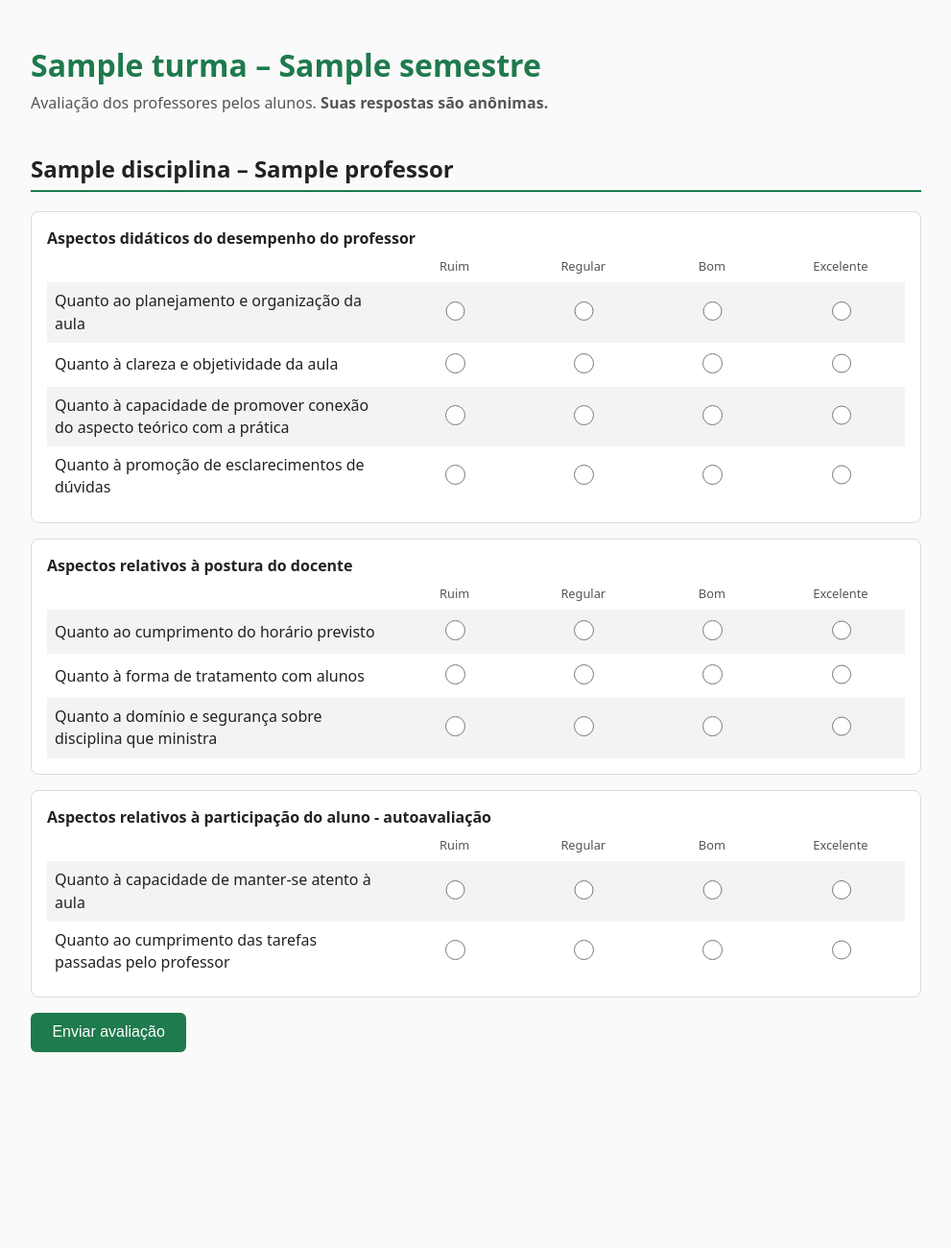
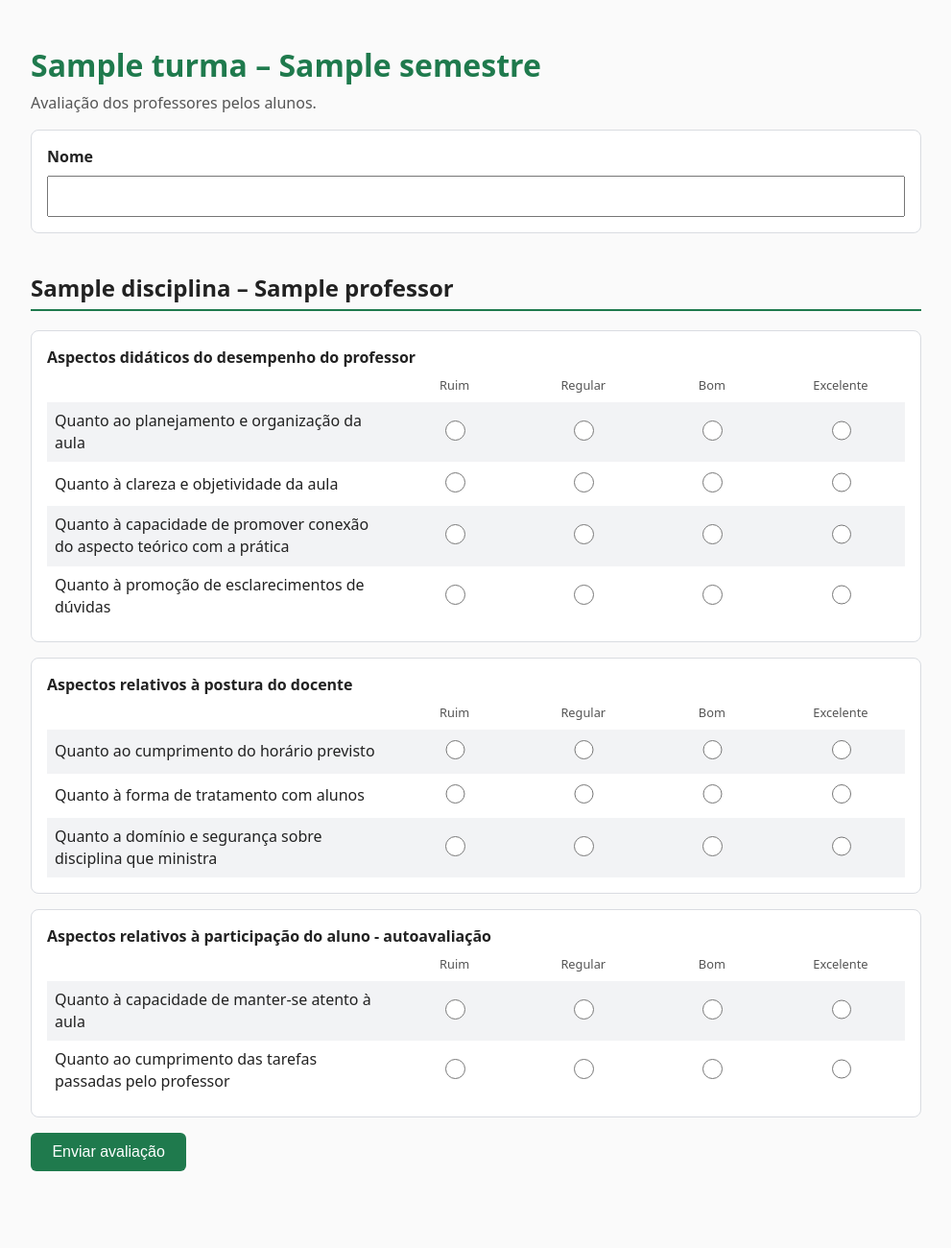
Before and after one commit to alfredoneto01/avaliacao, a Django app: page /a/00000000-0000-0000-0000-000000000001/ in a window 1280 px wide. Shown: the whole page at 96% size, without its empty margins (144-1135 px from the left). Before the commit the page ends 1096 px from the top, so only its background shows below. Run offline with Django 5.2, Linux system fonts and the light colour scheme; data comes from the database, SQL or seed files in the repository; tables that the repository leaves empty hold one stand-in row (values such as "Sample post").

Commit message:
Adiciona campo opcional de nome no formulário do aluno
O nome aparece no admin (com busca), na tela de duplicidades e na
exportação para Excel.

Co-Authored-By: Claude Opus 5.5 <noreply@anthropic.com>

```diff
--- a/avaliacao/admin.py
+++ b/avaliacao/admin.py
@@ -57,10 +57,11 @@ class ItemAdmin(admin.ModelAdmin):
 
 @admin.register(RespostaAluno)
 class RespostaAlunoAdmin(admin.ModelAdmin):
-    list_display = ['pk', 'turma', 'criada_em', 'ip_hash', 'descartada']
+    list_display = ['pk', 'turma', 'nome', 'criada_em', 'ip_hash', 'descartada']
     list_filter = ['turma__semestre', 'turma', 'descartada']
     list_editable = ['descartada']
-    readonly_fields = ['turma', 'criada_em', 'ip_hash', 'navegador_hash']
+    search_fields = ['nome']
+    readonly_fields = ['turma', 'nome', 'criada_em', 'ip_hash', 'navegador_hash']
 
     def has_add_permission(self, request):
         return False
--- a/avaliacao/models.py
+++ b/avaliacao/models.py
@@ -101,13 +101,14 @@ class Item(models.Model):
 
 
 class RespostaAluno(models.Model):
-    """Um envio anônimo do formulário do aluno.
+    """Um envio do formulário do aluno, anônimo a menos que ele informe o nome.
 
     Não guarda IP nem navegador em texto: apenas hashes, suficientes para
     detectar envios repetidos sem permitir identificar o aluno.
     """
 
     turma = models.ForeignKey(Turma, on_delete=models.PROTECT, related_name='respostas')
+    nome = models.CharField('Nome do aluno', max_length=120, blank=True)
     criada_em = models.DateTimeField(auto_now_add=True)
     ip_hash = models.CharField(max_length=16, db_index=True)
     navegador_hash = models.CharField(max_length=16)
--- a/avaliacao/templates/avaliacao/aluno.html
+++ b/avaliacao/templates/avaliacao/aluno.html
@@ -2,11 +2,17 @@
 {% block titulo %}Avaliação – {{ turma.nome }}{% endblock %}
 {% block conteudo %}
 <h1>{{ turma.nome }} – {{ turma.semestre }}</h1>
-<p class="sub">Avaliação dos professores pelos alunos. <strong>Suas respostas são anônimas.</strong></p>
+<p class="sub">Avaliação dos professores pelos alunos.</p>
 
 {% if tem_erro %}<p class="msg-erro">Faltou responder alguns itens. As disciplinas incompletas estão destacadas em vermelho.</p>{% endif %}
 
 <form method="post">{% csrf_token %}
+{% if blocos %}
+  <div class="card">
+    <label for="id_nome"><strong>Nome</strong></label>
+    <input type="text" name="nome" id="id_nome" maxlength="120" value="{{ nome }}" autocomplete="name">
+  </div>
+{% endif %}
 {% for bloco in blocos %}
   {% ifchanged bloco.disciplina %}<h2>{{ bloco.disciplina.nome }} – {{ bloco.disciplina.professor.nome }}</h2>{% endifchanged %}
   <div class="card{% if bloco.erro %} erro{% endif %}">
--- a/avaliacao/templates/avaliacao/base.html
+++ b/avaliacao/templates/avaliacao/base.html
@@ -26,7 +26,8 @@
   .num { text-align: right; font-variant-numeric: tabular-nums; }
   button, .botao { background: var(--verde); color: #fff; border: 0; border-radius: 6px; padding: .7rem 1.4rem; font-size: 1rem; cursor: pointer; text-decoration: none; display: inline-block; }
   button.sec { background: #666; padding: .3rem .7rem; font-size: .85rem; }
-  textarea { width: 100%; font: inherit; padding: .5rem; }
+  textarea, input[type=text] { width: 100%; font: inherit; padding: .5rem; }
+  .card > label + input { margin-top: .5rem; }
   ul.radios { list-style: none; padding: 0; } ul.radios li { margin: .3rem 0; }
   .tag { font-size: .8rem; padding: .1rem .5rem; border-radius: 99px; background: var(--cinza); white-space: nowrap; }
   .tag.ok { background: #e6f4ec; color: var(--verde); } .tag.pend { background: #fdecea; color: var(--erro); }
--- a/avaliacao/templates/avaliacao/coordenacao/duplicidades.html
+++ b/avaliacao/templates/avaliacao/coordenacao/duplicidades.html
@@ -9,11 +9,11 @@ Respostas descartadas saem dos relatórios e podem ser restauradas.</p>
   <div class="card">
     <strong>IP <code>{{ g.ip_hash }}</code></strong> – {{ g.respostas|length }} respostas
     <table>
-      <thead><tr><th>#</th><th>Enviada em</th><th>Aparelho</th><th></th></tr></thead>
+      <thead><tr><th>#</th><th>Enviada em</th><th>Aluno</th><th>Aparelho</th><th></th></tr></thead>
       <tbody>
       {% for r in g.respostas %}
         <tr{% if r.descartada %} class="riscado"{% endif %}>
-          <td>{{ r.pk }}</td><td>{{ r.criada_em|date:"d/m/Y H:i:s" }}</td>
+          <td>{{ r.pk }}</td><td>{{ r.criada_em|date:"d/m/Y H:i:s" }}</td><td>{{ r.nome|default:"–" }}</td>
           <td><code>{{ r.navegador_hash }}</code> {% if r.mesmo_aparelho %}<span class="tag pend">mesmo aparelho</span>{% endif %}</td>
           <td class="num"><form method="post" action="{% url 'avaliacao:descartar' r.pk %}">{% csrf_token %}<button class="sec">{% if r.descartada %}Restaurar{% else %}Descartar{% endif %}</button></form></td>
         </tr>
--- a/avaliacao/views.py
+++ b/avaliacao/views.py
@@ -24,6 +24,7 @@ def aluno(request, token):
     itens = list(Item.objects.filter(ativo=True))
     valores_validos = {str(v) for v, _ in ESCALA}
     marcados, faltando = {}, set()
+    nome = request.POST.get('nome', '').strip()[:120]
 
     if request.method == 'POST':
         for d in disciplinas:
@@ -38,6 +39,7 @@ def aluno(request, token):
             with transaction.atomic():
                 resposta = RespostaAluno.objects.create(
                     turma=turma,
+                    nome=nome,
                     ip_hash=relatorios.hash_curto(relatorios.ip_do_request(request)),
                     navegador_hash=relatorios.hash_curto(request.META.get('HTTP_USER_AGENT', '')),
                 )
@@ -62,7 +64,7 @@ def aluno(request, token):
                 })
 
     return render(request, 'avaliacao/aluno.html', {
-        'turma': turma, 'blocos': blocos, 'escala': ESCALA, 'tem_erro': bool(faltando),
+        'turma': turma, 'blocos': blocos, 'escala': ESCALA, 'tem_erro': bool(faltando), 'nome': nome,
     })
 
 
@@ -198,13 +200,14 @@ def exportar_excel(request, pk):
                     ws.append([turma.nome, d.nome, d.professor.nome, g['rotulo'], i['texto'], i['media'], i['total']])
 
     ws = wb.create_sheet('Respostas dos alunos')
-    ws.append(['Resposta', 'Data', 'Turma', 'Disciplina', 'Professor', 'Pergunta', 'Nota', 'Valor', 'Descartada'])
+    ws.append(['Resposta', 'Data', 'Aluno', 'Turma', 'Disciplina', 'Professor', 'Pergunta', 'Nota', 'Valor',
+               'Descartada'])
     notas = Nota.objects.filter(resposta__turma__semestre=semestre).select_related(
         'resposta__turma', 'disciplina__professor', 'item'
     ).order_by('resposta_id', 'disciplina__ordem', 'item__ordem')
     for n in notas:
         ws.append([
-            n.resposta_id, n.resposta.criada_em.replace(tzinfo=None), n.resposta.turma.nome,
+            n.resposta_id, n.resposta.criada_em.replace(tzinfo=None), n.resposta.nome, n.resposta.turma.nome,
             n.disciplina.nome, n.disciplina.professor.nome, n.item.texto,
             rotulo[n.valor], n.valor, 'sim' if n.resposta.descartada else 'não',
         ])
```
Also changed, not shown: avaliacao/tests.py (+10 -0 lines), avaliacao/migrations/0003_nome_do_aluno.py (added).
